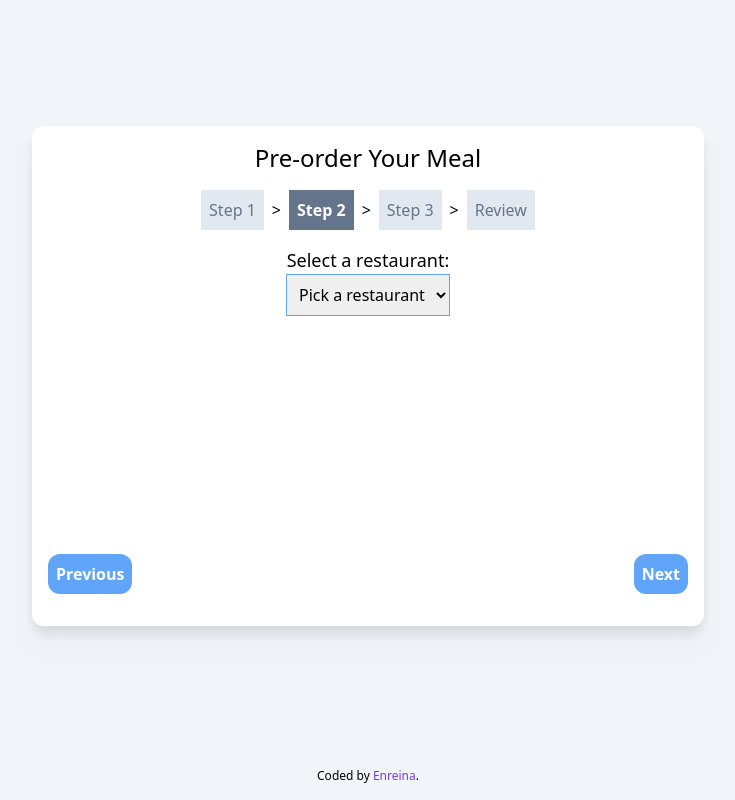
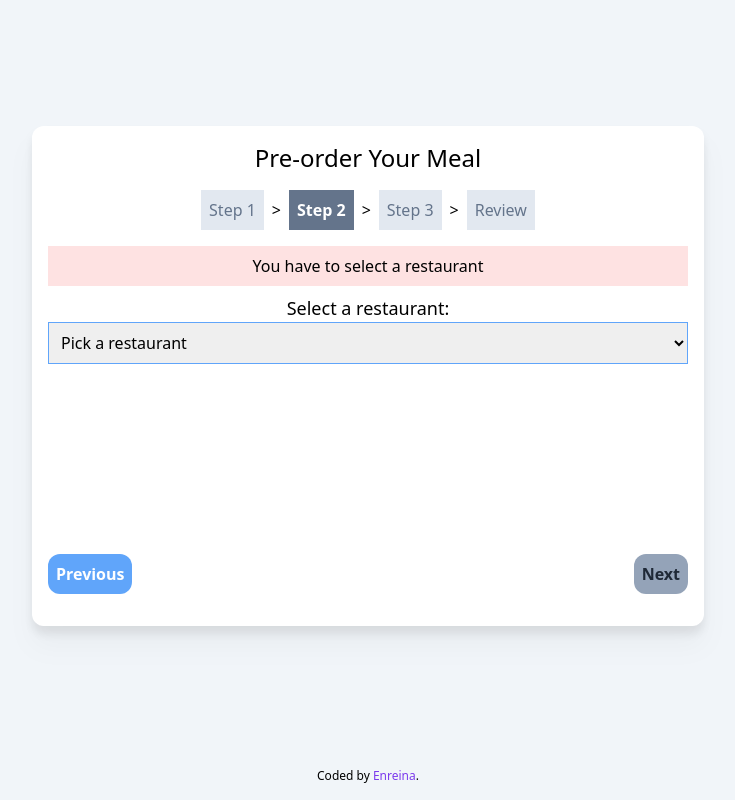
Before and after one commit to G123-jp/react_assignment, a Next.js app in the folder meal-order/: page / in a window 1280 px wide. Both pictures are taken after a click on the button "Next". Shown: the whole page, without its empty margins (272-1007 px from the left). Built offline with nearby package versions, Linux system fonts and the light colour scheme.

Commit message:
Form validation & error message for Step 2

```diff
--- a/meal-order/components/PreOrderMealForm.tsx
+++ b/meal-order/components/PreOrderMealForm.tsx
@@ -207,7 +207,7 @@ type Validity = {
 };
 
 const checkValidity = (state: StateType, currentStep: STEPS): Validity => {
-  const { selectedMealType, numOfPeople } = state;
+  const { selectedMealType, numOfPeople, selectedRestaurant } = state;
   if (currentStep === STEPS.Step1) {
     if (!selectedMealType) {
       return {
@@ -221,7 +221,13 @@ const checkValidity = (state: StateType, currentStep: STEPS): Validity => {
         errorMessage: "Number of people has to be between 1 to 10",
       };
     }
-    return { isFormValid: true };
+  } else if (currentStep === STEPS.Step2) {
+    if (!selectedRestaurant) {
+      return {
+        isFormValid: false,
+        errorMessage: "You have to select a restaurant",
+      };
+    }
   }
 
   return { isFormValid: true };
@@ -260,6 +266,7 @@ export default function PreOrderMealForm() {
             }}
             selectedRestaurant={selectedRestaurant}
             restaurants={restaurants}
+            errorMessage={errorMessage}
           />
         );
       case STEPS.Step3:
--- a/meal-order/components/steps/Step2Form.tsx
+++ b/meal-order/components/steps/Step2Form.tsx
@@ -1,15 +1,20 @@
+import Error from "../shared/Error";
+
 export default function Step2Form({
   selectedRestaurant,
   onRestaurantSelected,
   restaurants,
+  errorMessage = "",
 }: {
   selectedRestaurant: string;
   onRestaurantSelected: (restaurant: string) => void;
   restaurants: string[];
+  errorMessage?: string;
 }) {
   return (
-    <div>
-      <h2 className="text-lg mt-4">Select a restaurant:</h2>
+    <>
+      <Error errorMessage={errorMessage} />
+      <h2 className="text-lg mt-2">Select a restaurant:</h2>
       <select
         className="border border-solid border-blue-400 p-2"
         onChange={({ target: { value } }) => {
@@ -25,6 +30,6 @@ export default function Step2Form({
             </option>
           ))}
       </select>
-    </div>
+    </>
   );
 }
```
